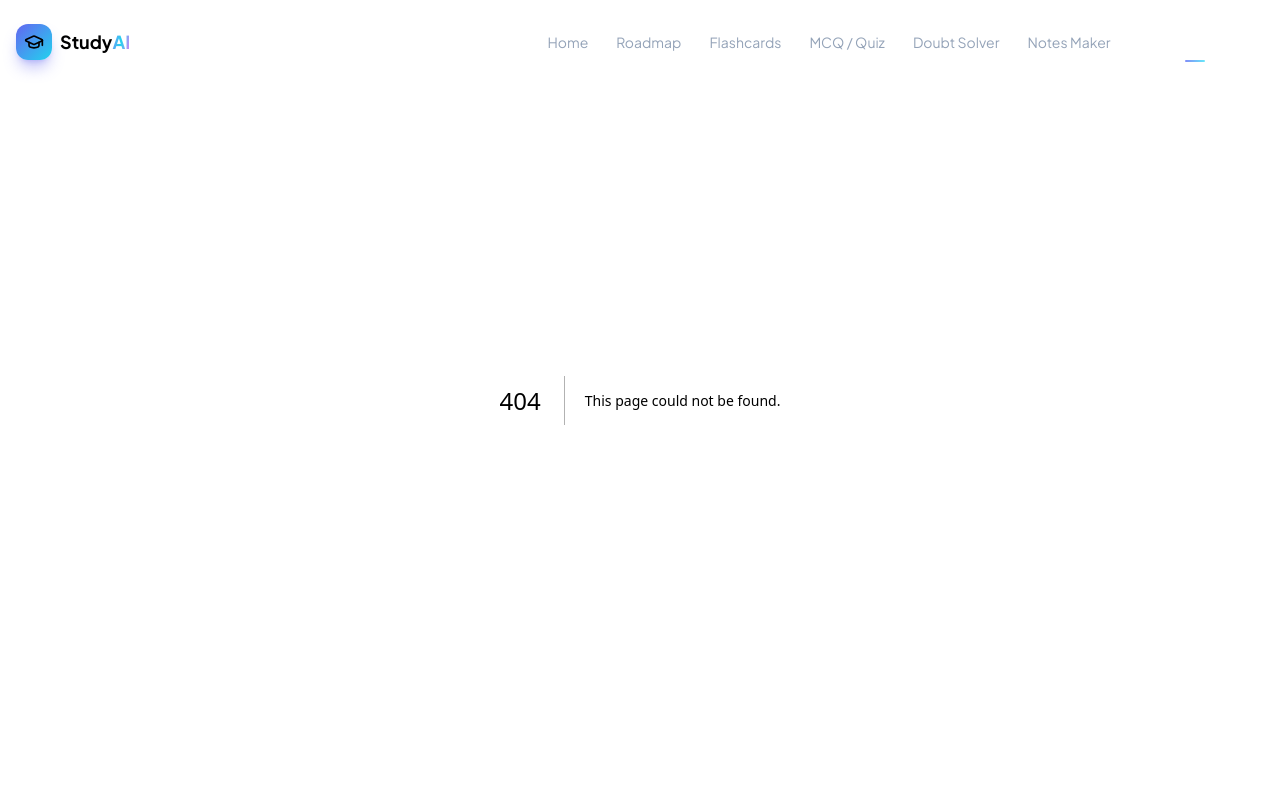
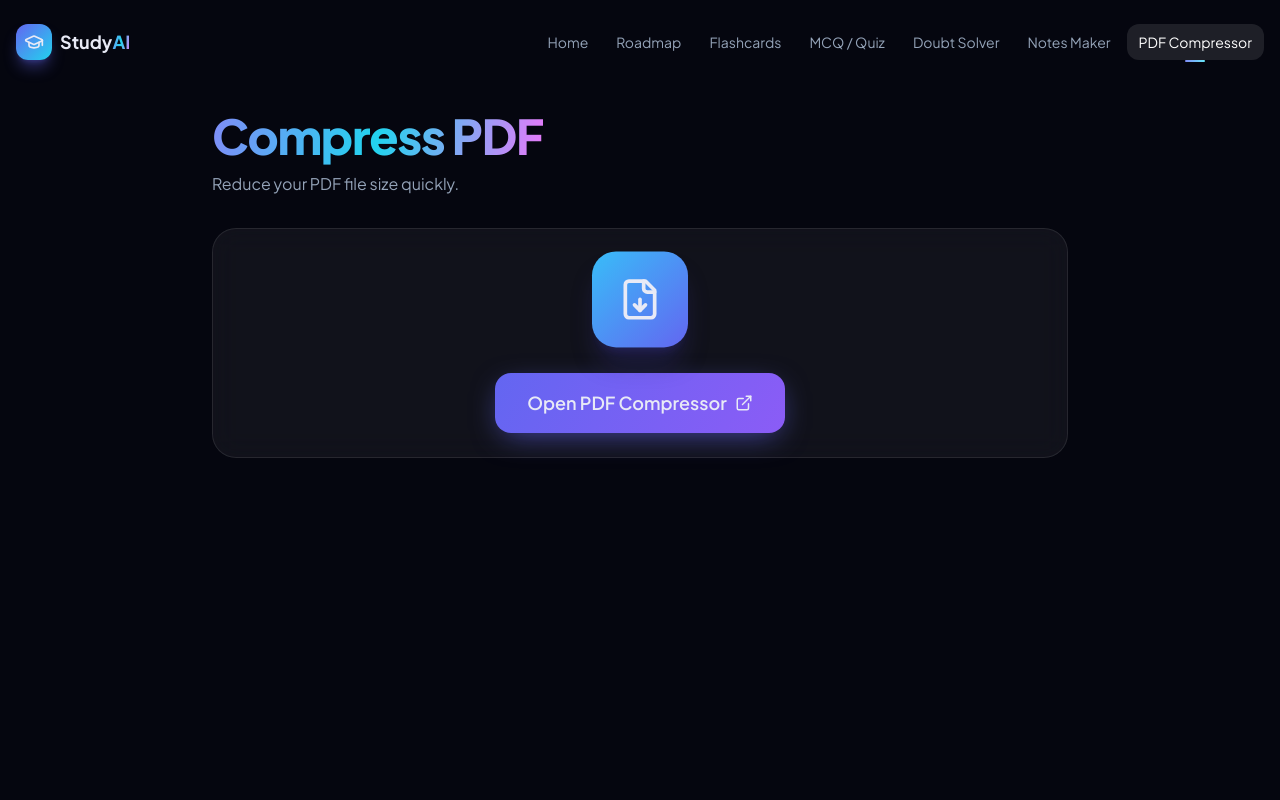
Before and after one commit to raviraj437700-cyber/Rx-study-mod, a Next.js app: page /compress in a window 1280 px wide. Before the commit this address had no page. Shown: the top 800 px of the page. Built offline with nearby package versions, Linux system fonts and the light colour scheme.

Commit message:
Create page.js

```diff
--- /dev/null
+++ b/app/compress/page.js
@@ -0,0 +1,22 @@
+"use client";
+import { motion } from "framer-motion";
+import { FileDown, ExternalLink } from "lucide-react";
+import { Shell, Card } from "@/components/ui";
+
+// Apna PDF compressor link yahan badal dena
+const COMPRESSOR_URL = "https://www.ilovepdf.com/compress_pdf";
+
+export default function Compress() {
+  return (
+    <Shell title="Compress PDF" sub="Reduce your PDF file size quickly.">
+      <Card className="flex flex-col items-center gap-6 py-12 text-center">
+        <motion.div animate={{ y: [0, -10, 0] }} transition={{ repeat: Infinity, duration: 3, ease: "easeInOut" }} className="grid h-24 w-24 place-items-center rounded-3xl bg-gradient-to-br from-sky-400 to-indigo-500 shadow-xl shadow-indigo-900/40">
+          <FileDown size={44} />
+        </motion.div>
+        <a href={COMPRESSOR_URL} target="_blank" rel="noopener noreferrer" className="btn-primary inline-flex items-center gap-2 rounded-2xl px-8 py-4 text-lg font-semibold">
+          Open PDF Compressor <ExternalLink size={18} />
+        </a>
+      </Card>
+    </Shell>
+  );
+}
```
